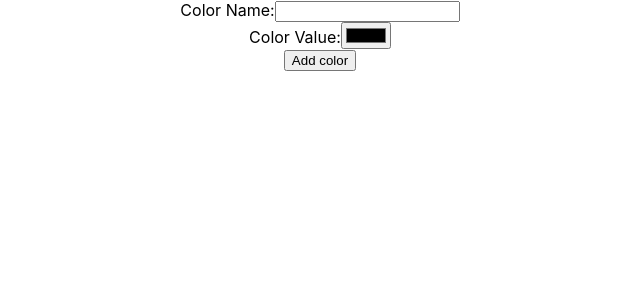
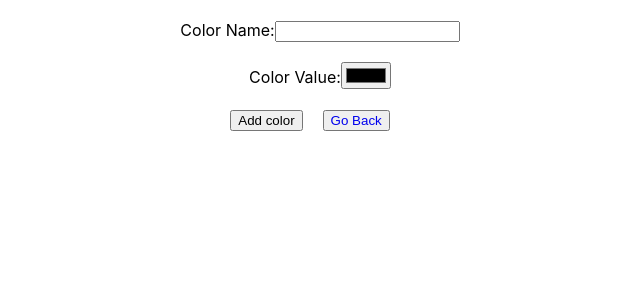
Before and after one commit to jlh040/react-router-color-factory, a React (Create React App) app: page /colors/new in a window 1280 px wide. Shown: the top 300 px of the page, without its empty margins (320-960 px from the left). Built offline with nearby package versions, Linux system fonts and the light colour scheme.

Commit message:
added some spacing to the form page

```diff
--- /dev/null
+++ b/src/NewColorForm.css
@@ -0,0 +1,11 @@
+.NewColorForm div{
+    margin: 20px;
+}
+
+.NewColorForm button {
+    margin-right: 20px;
+}
+
+.NewColorForm a {
+    text-decoration: none;
+}
--- a/src/NewColorForm.js
+++ b/src/NewColorForm.js
@@ -1,5 +1,6 @@
 import React, { useState } from 'react';
-import { useHistory } from 'react-router-dom';
+import { useHistory, Link } from 'react-router-dom';
+import './NewColorForm.css';
 
 const NewColorForm = ({ setColors }) => {
   const history = useHistory();
@@ -47,6 +48,7 @@ const NewColorForm = ({ setColors }) => {
       </div>
       <div>
         <button>Add color</button>
+        <button><Link to="/colors">Go Back</Link></button>
       </div>
     </form>
   )
```
